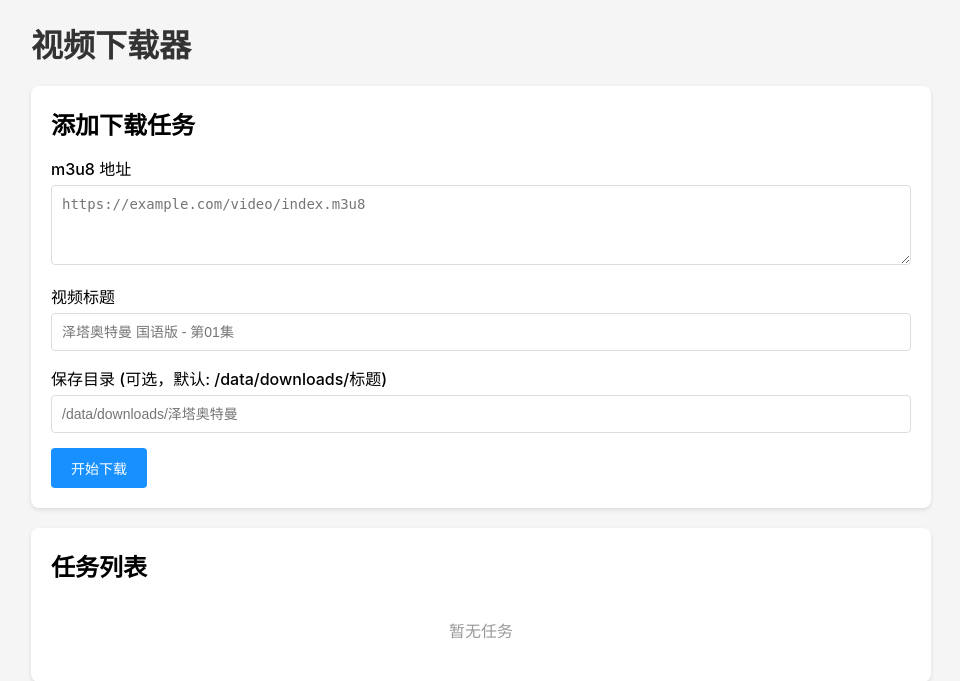
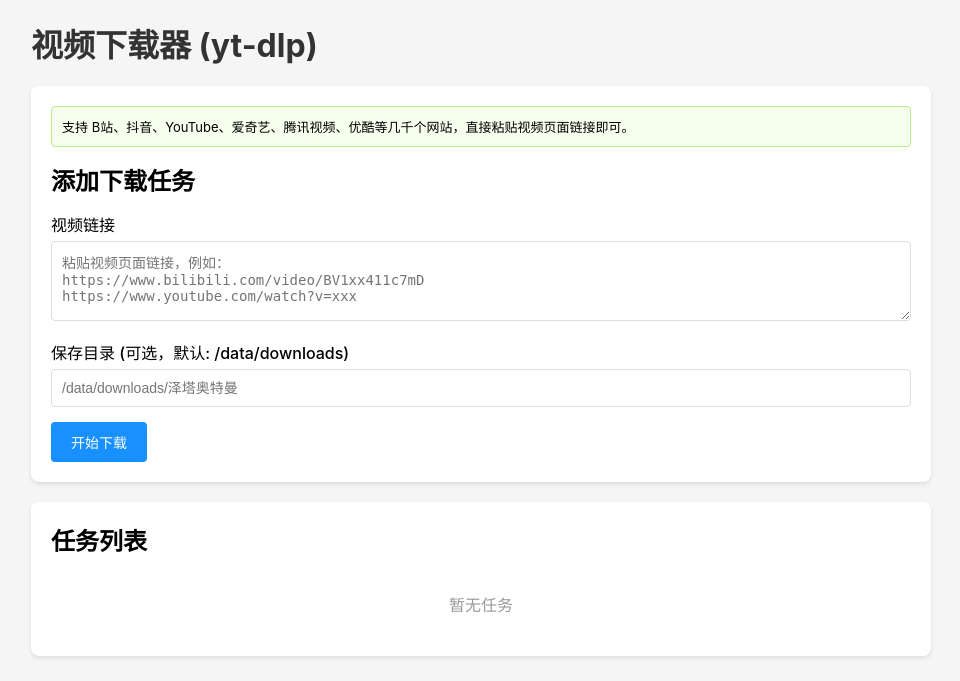
Before and after one commit to xutaotao19930104/video-downloader, a Flask app: page / in a window 1280 px wide. Shown: the top 681 px of the page, without its empty margins (159-1119 px from the left). Run offline with Flask 3, Linux system fonts and the light colour scheme; data that the repository does not hold is empty; parts of the project's set-up code (start-up, migrations or seed data) failed here and were passed over.

Commit message:
refactor: 使用 yt-dlp 替代自定义下载脚本

```diff
--- a/app.py
+++ b/app.py
@@ -3,9 +3,9 @@ import json
 import os
 import time
 import threading
+import subprocess
 from pathlib import Path
 from flask import Flask, render_template, request, jsonify
-from hls_downloader import download_ts, format_size, format_time
 
 app = Flask(__name__)
 
@@ -13,8 +13,6 @@ CONFIG_DIR = Path("/data/config")
 DOWNLOAD_DIR = Path("/data/downloads")
 TASKS_FILE = CONFIG_DIR / "tasks.json"
 
-# 下载任务管理
-download_tasks = {}
 download_lock = threading.Lock()
 
 def load_tasks():
@@ -39,37 +37,33 @@ def get_tasks():
 @app.route("/api/tasks", methods=["POST"])
 def add_task():
     data = request.json
-    m3u8_url = data.get("m3u8_url")
-    title = data.get("title", "video")
+    url = data.get("url")
+    title = data.get("title", "")
     output_dir = data.get("output_dir", "")
 
-    if not m3u8_url:
-        return jsonify({"error": "请提供 m3u8 地址"}), 400
+    if not url:
+        return jsonify({"error": "请提供视频链接"}), 400
 
     tasks_data = load_tasks()
     existing_ids = [t["id"] for t in tasks_data["tasks"]]
     new_id = str(max([int(i) for i in existing_ids] + [0]) + 1)
 
     if not output_dir:
-        output_dir = str(DOWNLOAD_DIR / title)
+        output_dir = str(DOWNLOAD_DIR / (title or "videos"))
 
     new_task = {
         "id": new_id,
-        "m3u8_url": m3u8_url,
+        "url": url,
         "title": title,
         "output_dir": output_dir,
         "status": "pending",
         "progress": 0,
-        "total": 0,
-        "downloaded": 0,
-        "failed": 0,
-        "total_size": 0,
+        "filename": "",
         "created_at": time.strftime("%Y-%m-%d %H:%M:%S")
     }
     tasks_data["tasks"].append(new_task)
     save_tasks(tasks_data)
 
-    # 启动下载线程
     thread = threading.Thread(target=run_download, args=(new_task,), daemon=True)
     thread.start()
 
@@ -81,10 +75,8 @@ def retry_task(task_id):
     for task in tasks_data["tasks"]:
         if task["id"] == task_id:
             task["status"] = "pending"
-            task["progress"] = 0
             task["error"] = ""
             save_tasks(tasks_data)
-
             thread = threading.Thread(target=run_download, args=(task,), daemon=True)
             thread.start()
             break
@@ -92,10 +84,6 @@ def retry_task(task_id):
 
 @app.route("/api/tasks/<task_id>/cancel", methods=["POST"])
 def cancel_task(task_id):
-    with download_lock:
-        if task_id in download_tasks:
-            download_tasks[task_id]["cancelled"] = True
-
     tasks_data = load_tasks()
     for task in tasks_data["tasks"]:
         if task["id"] == task_id:
@@ -114,10 +102,6 @@ def delete_task(task_id):
 def run_download(task):
     task_id = task["id"]
 
-    with download_lock:
-        download_tasks[task_id] = {"cancelled": False}
-
-    # 更新状态
     tasks_data = load_tasks()
     for t in tasks_data["tasks"]:
         if t["id"] == task_id:
@@ -126,108 +110,62 @@ def run_download(task):
             break
 
     try:
-        import requests
-        from urllib.parse import urljoin
-        from concurrent.futures import ThreadPoolExecutor, as_completed
+        output_dir = Path(task["output_dir"])
+        output_dir.mkdir(parents=True, exist_ok=True)
 
-        m3u8_url = task["m3u8_url"]
-        output_dir = Path(task["output_dir"])
-        title = task["title"]
+        url = task["url"]
+        output_template = str(output_dir / "%(title)s.%(ext)s")
 
-        output_dir.mkdir(parents=True, exist_ok=True)
-        ts_dir = output_dir / "temp_ts"
-        ts_dir.mkdir(exist_ok=True)
+        cmd = [
+            "yt-dlp",
+            "--no-check-certificates",
+            "-o", output_template,
+            "--newline",
+            url
+        ]
 
-        # 获取 m3u8
-        resp = requests.get(m3u8_url, timeout=30)
-        if "#EXT-X-STREAM-INF" in resp.text:
-            for line in resp.text.strip().split("\n"):
-                line = line.strip()
-                if line and not line.startswith("#"):
-                    m3u8_url = urljoin(m3u8_url, line)
-                    resp = requests.get(m3u8_url, timeout=30)
-                    break
+        process = subprocess.Popen(
+            cmd,
+            stdout=subprocess.PIPE,
+            stderr=subprocess.STDOUT,
+            text=True,
+            bufsize=1
+        )
 
-        segments = [line.strip() for line in resp.text.strip().split("\n")
-                    if line.strip() and not line.startswith("#")]
+        for line in process.stdout:
+            line = line.strip()
+            if "[download]" in line and "%" in line:
+                try:
+                    percent = float(line.split("%")[0].split()[-1])
+                    tasks_data = load_tasks()
+                    for t in tasks_data["tasks"]:
+                        if t["id"] == task_id:
+                            t["progress"] = round(percent)
+                            save_tasks(tasks_data)
+                            break
+                except:
+                    pass
+            elif "Destination:" in line:
+                filename = line.split("Destination:")[-1].strip()
+                tasks_data = load_tasks()
+                for t in tasks_data["tasks"]:
+                    if t["id"] == task_id:
+                        t["filename"] = filename
+                        save_tasks(tasks_data)
+                        break
 
-        total = len(segments)
-        start_time = time.time()
+        process.wait()
 
-        def update_progress(downloaded, failed, total_size):
+        if process.returncode == 0:
             tasks_data = load_tasks()
             for t in tasks_data["tasks"]:
                 if t["id"] == task_id:
-                    t["total"] = total
-                    t["downloaded"] = downloaded
-                    t["failed"] = failed
-                    t["total_size"] = total_size
-                    t["progress"] = round((downloaded + failed) / total * 100) if total > 0 else 0
+                    t["status"] = "completed"
+                    t["progress"] = 100
                     save_tasks(tasks_data)
                     break
-
-        # 下载片段
-        from hls_downloader import download_ts as dl_ts, RETRY_TIMES, MIN_SEGMENT_SIZE
-
-        downloaded = 0
-        failed = 0
-        total_size = 0
-
-        tasks_args = []
-        for i, seg in enumerate(segments):
-            if not seg.startswith("http"):
-                seg = urljoin(m3u8_url, seg)
-            ts_file = ts_dir / f"seg_{i:05d}.ts"
-            tasks_args.append((seg, ts_file, i, total, RETRY_TIMES))
-
-        with ThreadPoolExecutor(max_workers=8) as executor:
-            futures = {executor.submit(dl_ts, t): t for t in tasks_args}
-            for future in as_completed(futures):
-                # 检查取消
-                with download_lock:
-                    if download_tasks.get(task_id, {}).get("cancelled"):
-                        executor.shutdown(wait=False, cancel_futures=True)
-                        return
-
-                success, index, size, status = future.result()
-                if success:
-                    if status == "skip":
-                        pass
-                    else:
-                        downloaded += 1
-                    total_size += size
-                else:
-                    failed += 1
-
-                update_progress(downloaded, failed, total_size)
-
-        # 合并
-        ts_files = sorted(ts_dir.glob("seg_*.ts"))
-        ts_files = [f for f in ts_files if f.stat().st_size > MIN_SEGMENT_SIZE]
-
-        output_file = output_dir / f"{title}.mp4"
-        with open(output_file, "wb") as outfile:
-            for ts_file in ts_files:
-                with open(ts_file, "rb") as infile:
-                    while True:
-                        chunk = infile.read(1024*1024)
-                        if not chunk:
-                            break
-                        outfile.write(chunk)
-
-        # 清理
-        for ts_file in ts_files:
-            ts_file.unlink()
-        ts_dir.rmdir()
-
-        # 更新状态
-        tasks_data = load_tasks()
-        for t in tasks_data["tasks"]:
-            if t["id"] == task_id:
-                t["status"] = "completed"
-                t["progress"] = 100
-                save_tasks(tasks_data)
-                break
+        else:
+            raise Exception(f"yt-dlp 返回错误码: {process.returncode}")
 
     except Exception as e:
         tasks_data = load_tasks()
--- a/docker-compose.yml
+++ b/docker-compose.yml
@@ -1,5 +1,3 @@
-version: '3.8'
-
 services:
   video-downloader:
     build: .
@@ -9,7 +7,7 @@ services:
       - "8080:8080"
     volumes:
       - ./config:/data/config
-      - /volume1/downloads/videos:/data/downloads
+      - /vol1/downloads/videos:/data/downloads
       - ./logs:/data/logs
     environment:
       - TZ=Asia/Shanghai
--- a/templates/index.html
+++ b/templates/index.html
@@ -19,7 +19,6 @@
         .btn-danger { background: #ff4d4f; color: white; }
         .btn-success { background: #52c41a; color: white; }
         .btn-warning { background: #faad14; color: white; }
-        .btn-default { background: #f0f0f0; color: #333; }
         .task-item { border: 1px solid #eee; border-radius: 4px; padding: 15px; margin-bottom: 10px; }
         .task-header { display: flex; justify-content: space-between; align-items: center; margin-bottom: 10px; }
         .task-status { padding: 4px 8px; border-radius: 4px; font-size: 12px; }
@@ -32,25 +31,25 @@
         .progress-fill { height: 100%; background: #1890ff; transition: width 0.3s; }
         .task-info { font-size: 13px; color: #666; margin-top: 5px; }
         .empty { text-align: center; color: #999; padding: 20px; }
+        .tip { background: #f6ffed; border: 1px solid #b7eb8f; border-radius: 4px; padding: 10px; margin-bottom: 15px; font-size: 13px; }
     </style>
 </head>
 <body>
     <div class="container">
-        <h1>视频下载器</h1>
+        <h1>视频下载器 (yt-dlp)</h1>
 
         <div class="card">
+            <div class="tip">
+                支持 B站、抖音、YouTube、爱奇艺、腾讯视频、优酷等几千个网站，直接粘贴视频页面链接即可。
+            </div>
             <h2 style="margin-bottom: 15px;">添加下载任务</h2>
             <form id="addTaskForm">
                 <div class="form-group">
-                    <label>m3u8 地址</label>
-                    <textarea id="m3u8Url" placeholder="https://example.com/video/index.m3u8" required></textarea>
+                    <label>视频链接</label>
+                    <textarea id="videoUrl" placeholder="粘贴视频页面链接，例如：&#10;https://www.bilibili.com/video/BV1xx411c7mD&#10;https://www.youtube.com/watch?v=xxx" required></textarea>
                 </div>
                 <div class="form-group">
-                    <label>视频标题</label>
-                    <input type="text" id="title" placeholder="泽塔奥特曼 国语版 - 第01集" required>
-                </div>
-                <div class="form-group">
-                    <label>保存目录 (可选，默认: /data/downloads/标题)</label>
+                    <label>保存目录 (可选，默认: /data/downloads)</label>
                     <input type="text" id="outputDir" placeholder="/data/downloads/泽塔奥特曼">
                 </div>
                 <button type="submit" class="btn-primary">开始下载</button>
@@ -83,20 +82,20 @@
             container.innerHTML = tasks.map(task => `
                 <div class="task-item">
                     <div class="task-header">
-                        <strong>${task.title}</strong>
+                        <strong>${task.title || task.filename || '下载中...'}</strong>
                         <span class="task-status status-${task.status}">${statusText(task.status)}</span>
                     </div>
-                    ${task.total > 0 ? `
+                    ${task.status === 'downloading' ? `
                     <div class="progress-bar">
                         <div class="progress-fill" style="width:${task.progress || 0}%"></div>
                     </div>
-                    <div class="task-info">
-                        ${task.downloaded || 0}/${task.total} 片段 |
-                        ${formatSize(task.total_size || 0)} |
-                        失败: ${task.failed || 0}
-                    </div>
+                    <div class="task-info">进度: ${task.progress || 0}%</div>
                     ` : ''}
                     ${task.error ? `<div class="task-info" style="color:#ff4d4f">${task.error}</div>` : ''}
+                    ${task.filename ? `<div class="task-info">文件: ${task.filename}</div>` : ''}
+                    <div style="margin-top: 10px; font-size: 12px; color: #999;">
+                        ${task.url}
+                    </div>
                     <div style="margin-top: 10px;">
                         ${task.status === 'pending' || task.status === 'downloading' ?
                             `<button class="btn-warning" onclick="cancelTask('${task.id}')">取消</button>` : ''}
@@ -113,21 +112,13 @@
             return m[s] || s;
         }
 
-        function formatSize(bytes) {
-            if (bytes >= 1024*1024*1024) return (bytes/1024/1024/1024).toFixed(2) + ' GB';
-            if (bytes >= 1024*1024) return (bytes/1024/1024).toFixed(1) + ' MB';
-            if (bytes >= 1024) return (bytes/1024).toFixed(1) + ' KB';
-            return bytes + ' B';
-        }
-
         document.getElementById('addTaskForm').onsubmit = async (e) => {
             e.preventDefault();
             await fetch('/api/tasks', {
                 method: 'POST',
                 headers: {'Content-Type': 'application/json'},
                 body: JSON.stringify({
-                    m3u8_url: document.getElementById('m3u8Url').value,
-                    title: document.getElementById('title').value,
+                    url: document.getElementById('videoUrl').value,
                     output_dir: document.getElementById('outputDir').value
                 })
             });
```
Also changed, not shown: 1 other file.
